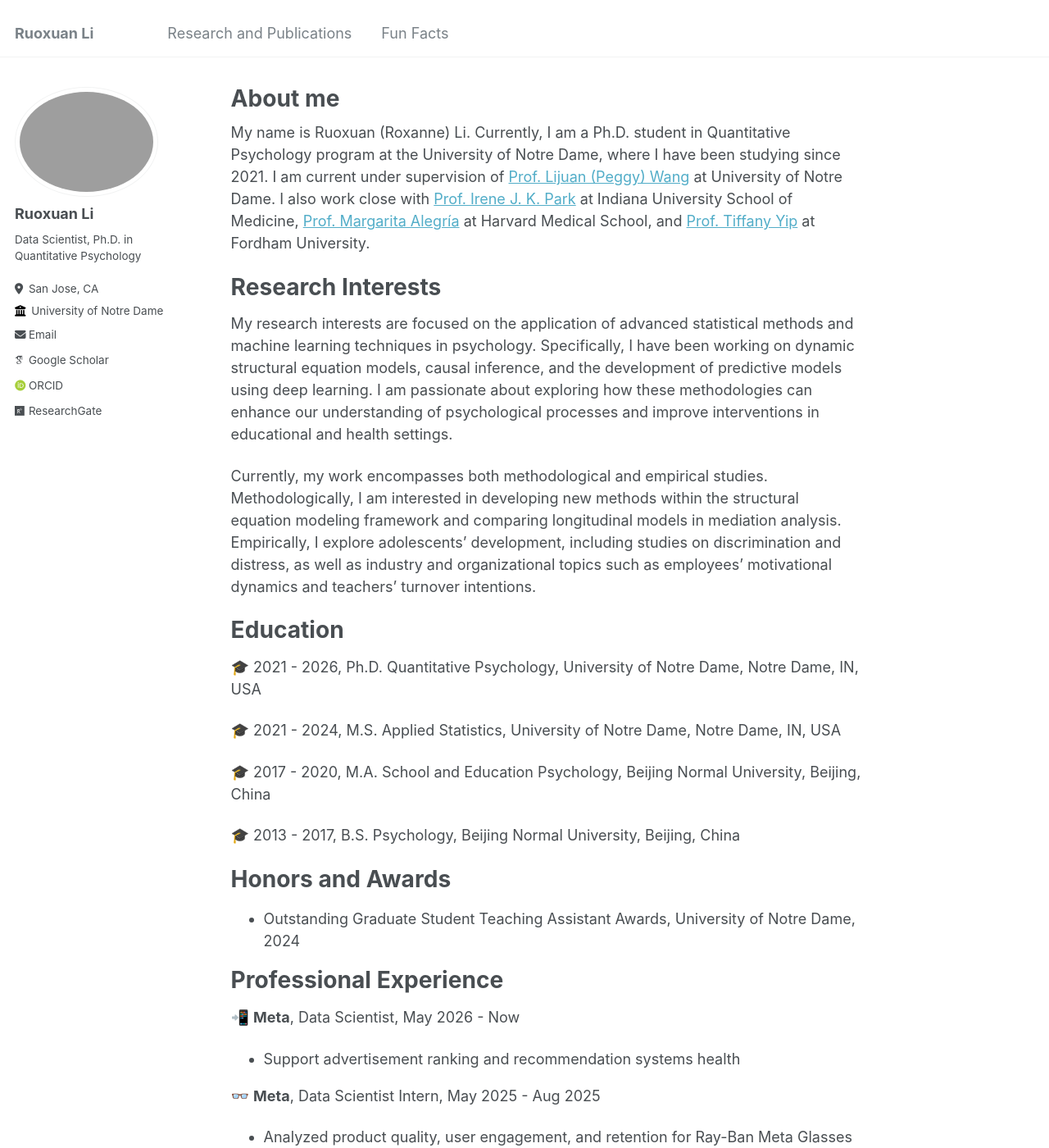
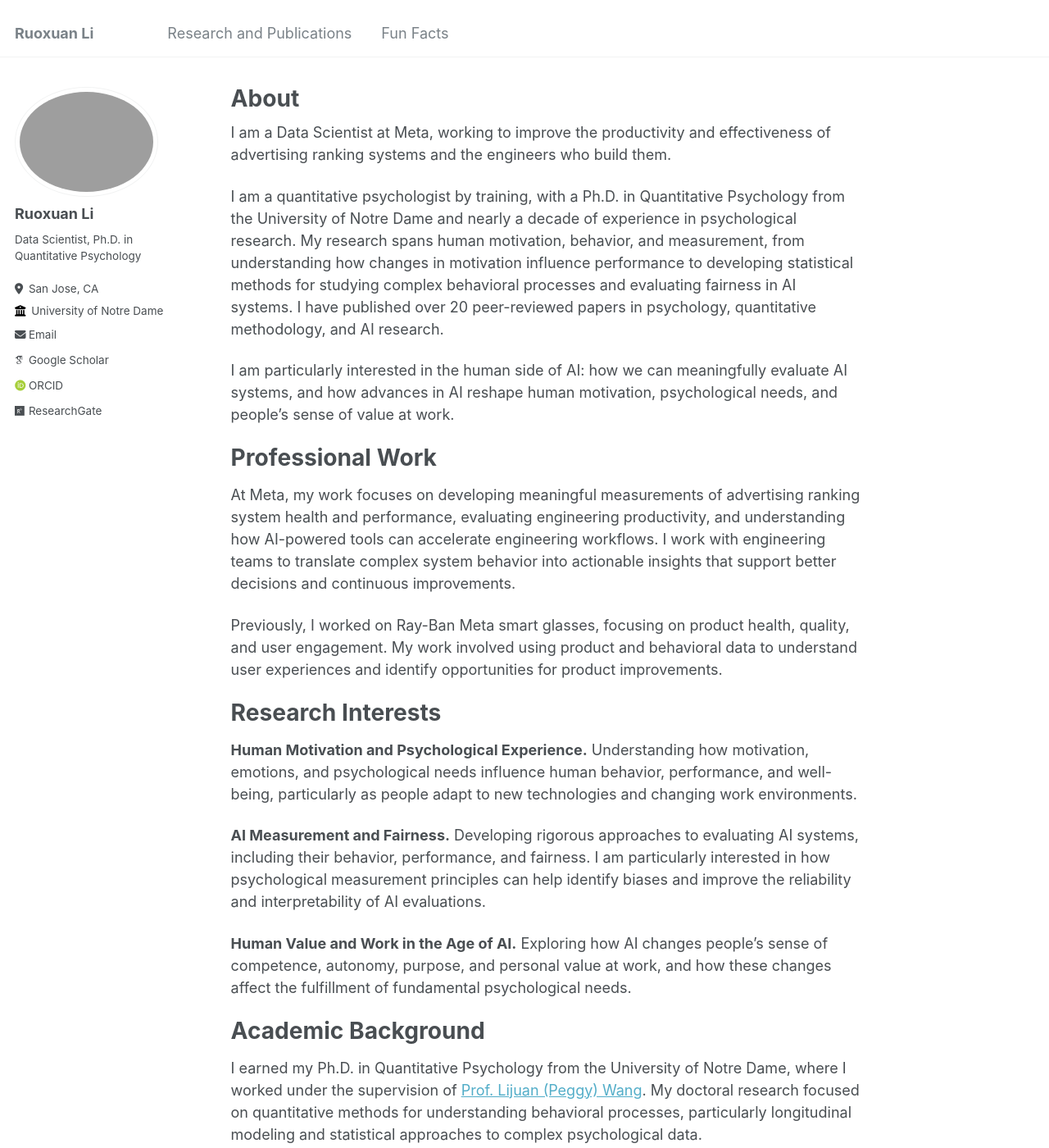
Before and after one commit to Ruoxuan-Li-Roxanne/Ruoxuan-Li-Roxanne.github.io, a Jekyll site: the page built from _pages/about.md, in a window 1280 px wide and 1400 px high. Shown: the whole window at 82% size. Built offline with Jekyll 4.4.1, drawn with Linux system fonts in a browser that asks for light colours; some web fonts are replaced; some of the changed text lies outside the part shown.

Commit message:
Update About page
Refresh biography, research interests, academic background, and page links.

```diff
--- a/_pages/about.md
+++ b/_pages/about.md
@@ -1,94 +1,41 @@
 ---
 permalink: /
-title: "About me"
+title: "About"
 author_profile: true
 redirect_from:
   - /about/
   - /about.html
 ---
 
-My name is Ruoxuan (Roxanne) Li. Currently, I am a Ph.D. student in Quantitative Psychology program at the University of Notre Dame, where I have been studying since 2021. I am current under supervision of [Prof. Lijuan (Peggy) Wang](https://psychology.nd.edu/people/lijuan-wang/) at University of Notre Dame. I also work close with [Prof. Irene J. K. Park](https://scholar.google.com/citations?user=Z-1G3OEAAAAJ&hl=en) at Indiana University School of Medicine, [Prof. Margarita Alegría](https://researchers.mgh.harvard.edu/profile/13971584/Margarita-Alegria) at Harvard Medical School, and [Prof. Tiffany Yip](https://www.fordham.edu/academics/departments/psychology/faculty-and-staff/tiffany-yip/) at Fordham University.
+{% include base_path %}
 
+I am a Data Scientist at Meta, working to improve the productivity and effectiveness of advertising ranking systems and the engineers who build them.
+
+I am a quantitative psychologist by training, with a Ph.D. in Quantitative Psychology from the University of Notre Dame and nearly a decade of experience in psychological research. My research spans human motivation, behavior, and measurement, from understanding how changes in motivation influence performance to developing statistical methods for studying complex behavioral processes and evaluating fairness in AI systems. I have published over 20 peer-reviewed papers in psychology, quantitative methodology, and AI research.
+
+I am particularly interested in the human side of AI: how we can meaningfully evaluate AI systems, and how advances in AI reshape human motivation, psychological needs, and people's sense of value at work.
+
+Professional Work
+======
+
+At Meta, my work focuses on developing meaningful measurements of advertising ranking system health and performance, evaluating engineering productivity, and understanding how AI-powered tools can accelerate engineering workflows. I work with engineering teams to translate complex system behavior into actionable insights that support better decisions and continuous improvements.
+
+Previously, I worked on Ray-Ban Meta smart glasses, focusing on product health, quality, and user engagement. My work involved using product and behavioral data to understand user experiences and identify opportunities for product improvements.
 
 Research Interests
 ======
-My research interests are focused on the application of advanced statistical methods and machine learning techniques in psychology. Specifically, I have been working on dynamic structural equation models, causal inference, and the development of predictive models using deep learning. I am passionate about exploring how these methodologies can enhance our understanding of psychological processes and improve interventions in educational and health settings.
 
-Currently, my work encompasses both methodological and empirical studies. Methodologically, I am interested in developing new methods within the structural equation modeling framework and comparing longitudinal models in mediation analysis. Empirically, I explore adolescents’ development, including studies on discrimination and distress, as well as industry and organizational topics such as employees’ motivational dynamics and teachers’ turnover intentions.
+**Human Motivation and Psychological Experience.** Understanding how motivation, emotions, and psychological needs influence human behavior, performance, and well-being, particularly as people adapt to new technologies and changing work environments.
 
-Education
+**AI Measurement and Fairness.** Developing rigorous approaches to evaluating AI systems, including their behavior, performance, and fairness. I am particularly interested in how psychological measurement principles can help identify biases and improve the reliability and interpretability of AI evaluations.
+
+**Human Value and Work in the Age of AI.** Exploring how AI changes people's sense of competence, autonomy, purpose, and personal value at work, and how these changes affect the fulfillment of fundamental psychological needs.
+
+Academic Background
 ======
-🎓 2021 - 2026, Ph.D. Quantitative Psychology, University of Notre Dame, Notre Dame, IN, USA
 
-🎓 2021 - 2024, M.S. Applied Statistics, University of Notre Dame, Notre Dame, IN, USA
+I earned my Ph.D. in Quantitative Psychology from the University of Notre Dame, where I worked under the supervision of [Prof. Lijuan (Peggy) Wang](https://psychology.nd.edu/people/lijuan-wang/). My doctoral research focused on quantitative methods for understanding behavioral processes, particularly longitudinal modeling and statistical approaches to complex psychological data.
 
-🎓 2017 - 2020, M.A. School and Education Psychology, Beijing Normal University, Beijing, China
+Over nearly a decade of psychological research, I have collaborated with interdisciplinary teams across psychology, statistics, education, and medicine. I have worked closely with [Prof. Irene J. K. Park](https://scholar.google.com/citations?user=Z-1G3OEAAAAJ&hl=en) at Indiana University School of Medicine, [Prof. Margarita Alegría](https://researchers.mgh.harvard.edu/profile/13971584/Margarita-Alegria) at Harvard Medical School, and [Prof. Tiffany Yip](https://www.fordham.edu/academics/departments/psychology/faculty-and-staff/tiffany-yip/) at Fordham University.
 
-🎓 2013 - 2017, B.S. Psychology, Beijing Normal University, Beijing, China
-
-Honors and Awards
-======
-- Outstanding Graduate Student Teaching Assistant Awards, University of Notre Dame, 2024
-
-Professional Experience
-======
-📲  **Meta**, Data Scientist, May 2026 - Now
-- Support advertisement ranking and recommendation systems health
-
-👓  **Meta**, Data Scientist Intern, May 2025 - Aug 2025
-- Analyzed product quality, user engagement, and retention for Ray-Ban Meta Glasses
-- Applied causal inference and behavioral analytics to inform product strategy
-
-💻  **IQVIA**, Analytics and AI Solutions Intern, May 2024 - Aug 2024
-- Developed time-series machine learning models to forecast daily pharmaceutical production
-- Built and optimized automated parameter pipelines for manufacturing prediction and trend analysis
-
-📱 **Xiaomi**, User Research and Data Analytics Intern, Sep 2018 - Feb 2019
-- Conducted UX evaluations for mobile UI designs and performed segment-based behavioral analysis
-- Designed a mobile phone usability evaluation framework, including survey instrument development and psychometric testing for reliability and validity
-
-
-Selected Publications
-======
-- Wang, L., **Li, R.**. (2025). Tobit modeling for dependent-sample t-tests and moderated regression with ceiling or floor data. Behavior Research Methods, 58(1), 23.
-- **Li, R.**. (2025). Towards fairer AI: Integrating psychological insights into gender bias testing. AI & SOCIETY, 1-18.
-- Liu, H., Wang, L., & **Li, R.**. (2025). Longitudinal data analysis methods and their applications (追踪数据分析方法及应用). Beijing Normal University Press.
-- Park, I. J., Wang, L., **Li, R.**, Yip, T., Valentino, K., Cruz‐Gonzalez, M., ... & Alegría, M. (2024). A daily diary study of discrimination and distress in Mexican‐origin adolescents: Testing mediating mechanisms. *Child Development*, 1-16.
-- **Li, R.**, & Wang, L. (2024). Investigating weight constraint methods for causal-formative indicator modeling. *Behavior Research Methods*, 1-13.
-- **Li, R.**, & Wang, L. (2024). An Analytical Comparison of Three Modeling Approaches for Longitudinal Mediation Analysis. *Multivariate Behavioral Research*, 1-3.
-- **Li, R.**, & Wang L. An analytical comparison of three modeling approaches for longitudinal mediation analysis [Abstract]. *Multivariate Behavioral Research*.
-- **Li, R.**, Liu, H., Chen, Z., & Wang Y. (2023). Dynamic and cyclic relationships between employee's intrinsic and extrinsic motivations: The evidence from dynamic multilevel modeling analysis. *Journal of Vocational Behavior*, 140, 103813. doi:10.1016/j.jvb.2022.103813
-- **Li, R.** (2023). Robust Bayesian growth curve modeling: A tutorial using JAGS. *Journal of Behavioral Data Science*, 3, 1-21. doi: 10.35566/jbds/v3n2/li
-- **Li, R.**, & Yao., M. (2022). What promotes teachers' intention to leave? Evidence from a meta-analysis. *Educational Research Review*, 37, 100477. doi: 10.1016/j.edurev.2022.100477
-- **Li, R.**, Liu, H., Chen, Y, & Yao, M. (2022). Teacher engagement and self-efficacy: The mediating role of continuing professional development and moderating role of teaching experience. *Current Psychology*, 41, 328-37. doi: 10.1007/s12144-019-00575-5.
-- **Li, R.**, Liu, H., Chen, Y., & Yao, M. (2021). Why teachers want to leave? The roles of achievement goals, burnout and perceived school context. *Learning and Individual Differences*, 89, 102032. doi: 10.1016/j.lindif.2021.102032
-- **Li, R.**, Chen, Y., Liu, H., & Yao, M. (2020). Need satisfaction and frustration profiles: Who benefits more on social networking sites? *Personality and Individual Differences*, 152, 109854. doi: 10.1016/j.paid.2020.109854
-- **Li, R.**, Yao, M., Chen, Y, & Liu, H. (2020). Parent autonomy support and psychological control, Dark Triad, and subjective well-being of Chinese adolescents: Synergy of variable- and person-centered approaches. *The Journal of Early Adolescence*, 40, 966-995. doi: 10.1177/0272431619880335.
-- **Li, R.**, Yao, M., Liu, H., & Chen, Y. (2019). Chinese parental involvement and adolescent learning motivation and subjective well-being: More is not always better. *Journal of Happiness Studies*, 21, 2527-2555. doi: 10.1007/s10902-019-00192-w
-- **Li, R.**, Yao, M., Liu, H., & Chen, Y. (2019). Relationships among autonomy support, psychological control, coping, and loneliness: Comparing victims with nonvictims. *Personality and Individual Differences*, 138, 266–272. doi: 10.1016/j.paid.2018.10.001.
-- **Li, R.**\*, Liu, H.\*, Yao, M., & Chen, Y. (2019). Regulatory focus and subjective well-being: The mediating role of coping styles and the moderating role of gender. *The Journal of Psychology*, 153, 714-731. doi: 10.1080/00223980.2019.1601066. (\* = equal contribution).
-
-Selected Talks
-======
-- **Li, R.**, & Wang, L. (2024). Comparing three approaches for modeling data with ceiling or floor effects. Oral presentation at 2024 International Meeting of Psychometric Society (IMPS). Prague, Czech Republic.
-- **Li, R.**, & Wang, L. (2023). Investigating weight constraint methods for modeling causal-formative indicators. Oral presentation at 2023 International Meeting of Psychometric Society (IMPS). College Park, Maryland, United States.
-- **Li, R.**, & Wang, L. (2023). An analytical comparison of the cross-lagged, latent growth curve, and latent difference score models for longitudinal mediation analysis. Poster presentation at Society of Multivariate Experimental Psychology 2023 Program. Iowa City, Iowa, United States.
-- **Li, R.**, Chen, Y., Liu, H., & Yao, M. (2019). Need satisfaction and frustration profiles and their relations with SNSs outcomes: A person-centered approach. Oral presentation at the XVI European Congress of Psychology. Moscow State University, Russia.
-
-Service
-======
-I have served as a reviewer for more than 20 peer-reviewed journals, including:
-- Journal of Happiness Studies
-- British Journal of Mathematical and Statistical Psychology
-- Public Health
-- Social Science Computer Review
-- Journal of School Violence
-- Journal of Child and Family Studies
-- Behavior & Information Technology
-- Current Psychology
-- BMC Psychology
-
-Teaching
-======
-- 2024 Spring, Statistical Consultant of Department of Psychology, University of Notre Dame
-- 2024 and 2023 Spring, Behavior Science, Teaching Assistant, University of Notre Dame
+For a complete list of publications and professional experience, please see my <a href="{{ base_path }}/publications/">Publications</a> and <a href="{{ base_path }}/cv/">CV</a>.
```
